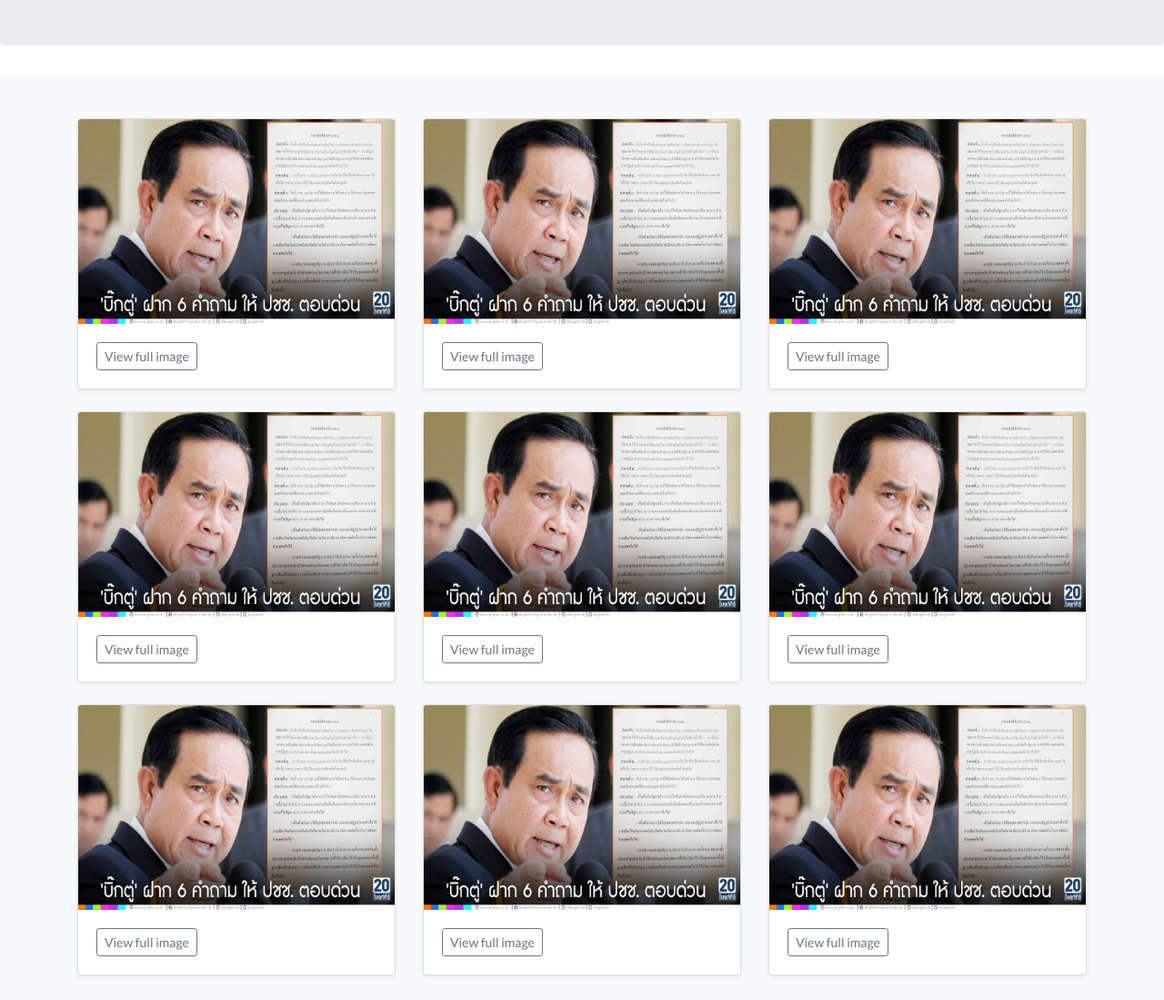
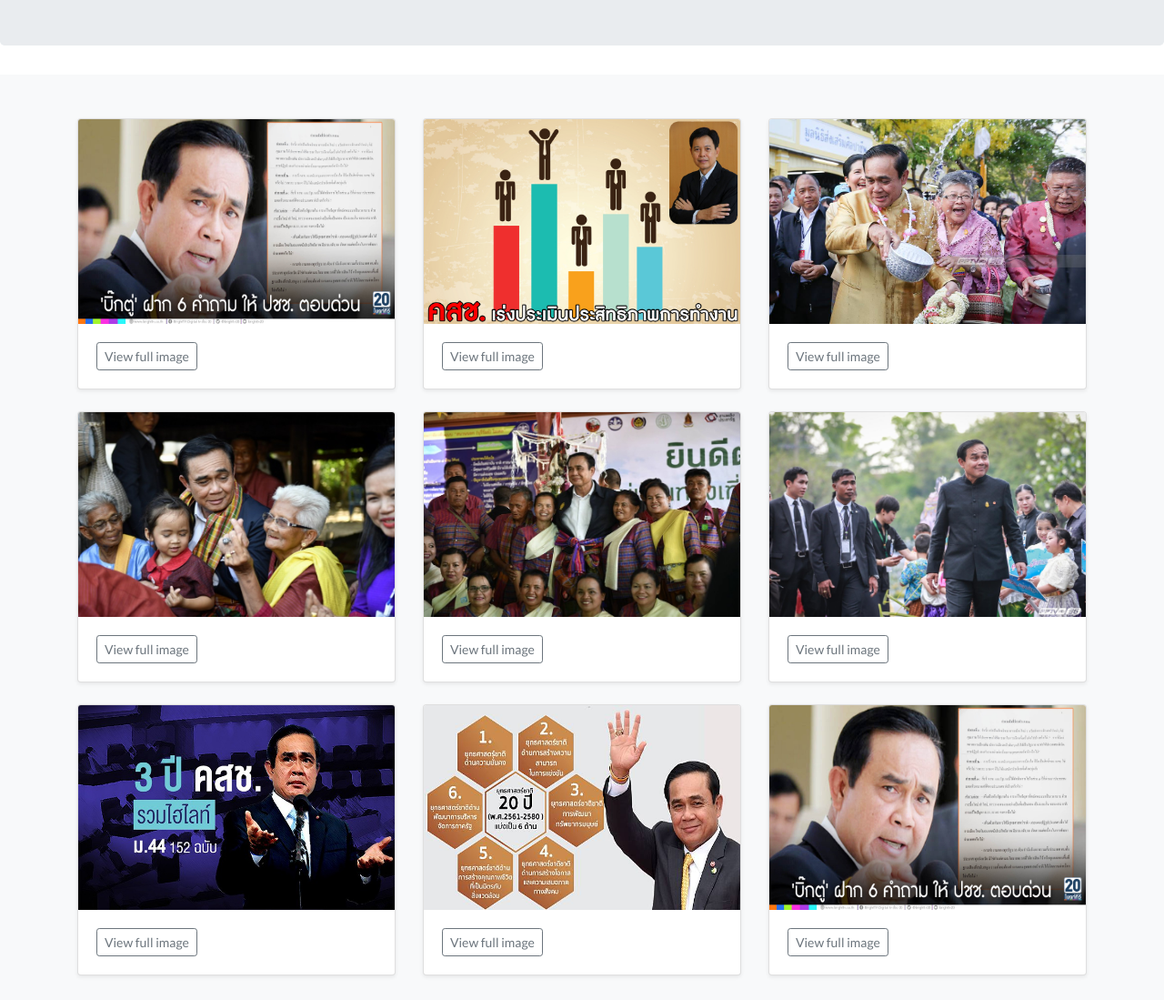
Before and after one commit to PratchayaKhunsee/SELab01, a website: page index.html in a window 1280 px wide. Shown: the part 280-1379 px from the top of the page at 91% size. Drawn offline with Linux system fonts and the light colour scheme.

Commit message:
Update index.html

```diff
--- a/index.html
+++ b/index.html
@@ -79,7 +79,7 @@
             </div>
             <div class="col-md-4">
               <div class="card mb-4 shadow-sm">
-                  <img class="card-img-top"style="height: 225px; width: 100%; display: block;" src="img/บิ๊กตู่-ฝาก-6-คำถาม-ให้-ปชช.-ตอบด่วน.jpg" data-holder-rendered="true">
+                  <img class="card-img-top"style="height: 225px; width: 100%; display: block;" src="img/170559-02.jpg" data-holder-rendered="true">
                   <div class="card-body">
                   <div class="d-flex justify-content-between align-items-center">
                     <div class="btn-group">
@@ -91,7 +91,7 @@
             </div>
             <div class="col-md-4">
               <div class="card mb-4 shadow-sm">
-                  <img class="card-img-top"style="height: 225px; width: 100%; display: block;" src="img/บิ๊กตู่-ฝาก-6-คำถาม-ให้-ปชช.-ตอบด่วน.jpg" data-holder-rendered="true">
+                  <img class="card-img-top"style="height: 225px; width: 100%; display: block;" src="img/30516441_2189342621083505_2790563895729717248_n.jpg" data-holder-rendered="true">
                   <div class="card-body">
                   <div class="d-flex justify-content-between align-items-center">
                     <div class="btn-group">
@@ -104,7 +104,7 @@
 
             <div class="col-md-4">
               <div class="card mb-4 shadow-sm">
-                  <img class="card-img-top"style="height: 225px; width: 100%; display: block;" src="img/บิ๊กตู่-ฝาก-6-คำถาม-ให้-ปชช.-ตอบด่วน.jpg" data-holder-rendered="true">
+                  <img class="card-img-top"style="height: 225px; width: 100%; display: block;" src="img/TSNBg3wSBdng7ijM6GwNt3RhzJmwBPijJ6DuBYzk9vV.jpg" data-holder-rendered="true">
                   <div class="card-body">
                   <div class="d-flex justify-content-between align-items-center">
                     <div class="btn-group">
@@ -116,7 +116,7 @@
             </div>
             <div class="col-md-4">
               <div class="card mb-4 shadow-sm">
-                  <img class="card-img-top"style="height: 225px; width: 100%; display: block;" src="img/บิ๊กตู่-ฝาก-6-คำถาม-ให้-ปชช.-ตอบด่วน.jpg" data-holder-rendered="true">
+                  <img class="card-img-top"style="height: 225px; width: 100%; display: block;" src="img/TSNBg3wSBdng7ijM6GwNt3RhzJmwBPwAV9eG9Ptyu9N.jpg" data-holder-rendered="true">
                   <div class="card-body">
                   <div class="d-flex justify-content-between align-items-center">
                     <div class="btn-group">
@@ -128,7 +128,7 @@
             </div>
             <div class="col-md-4">
               <div class="card mb-4 shadow-sm">
-                  <img class="card-img-top"style="height: 225px; width: 100%; display: block;" src="img/บิ๊กตู่-ฝาก-6-คำถาม-ให้-ปชช.-ตอบด่วน.jpg" data-holder-rendered="true">
+                  <img class="card-img-top"style="height: 225px; width: 100%; display: block;" src="img/Y29udGVudHMlMkZmaWxlcyUyRld1dHRpY2hhaSUyRjIzMDM2MCUyRjAzMDQ2MCUyRjA0MDQ2MCUyRjU4ZTMwZWVlMTI5MmYuanBn.jpg" data-holder-rendered="true">
                   <div class="card-body">
                   <div class="d-flex justify-content-between align-items-center">
                     <div class="btn-group">
@@ -141,7 +141,7 @@
 
             <div class="col-md-4">
               <div class="card mb-4 shadow-sm">
-                  <img class="card-img-top"style="height: 225px; width: 100%; display: block;" src="img/บิ๊กตู่-ฝาก-6-คำถาม-ให้-ปชช.-ตอบด่วน.jpg" data-holder-rendered="true">
+                  <img class="card-img-top"style="height: 225px; width: 100%; display: block;" src="img/messageImage_1495436636907.jpg" data-holder-rendered="true">
                   <div class="card-body">
                   <div class="d-flex justify-content-between align-items-center">
                     <div class="btn-group">
@@ -153,7 +153,7 @@
             </div>
             <div class="col-md-4">
               <div class="card mb-4 shadow-sm">
-                  <img class="card-img-top"style="height: 225px; width: 100%; display: block;" src="img/บิ๊กตู่-ฝาก-6-คำถาม-ให้-ปชช.-ตอบด่วน.jpg" data-holder-rendered="true">
+                  <img class="card-img-top"style="height: 225px; width: 100%; display: block;" src="img/w644.jpg" data-holder-rendered="true">
                   <div class="card-body">
                   <div class="d-flex justify-content-between align-items-center">
                     <div class="btn-group">
```
